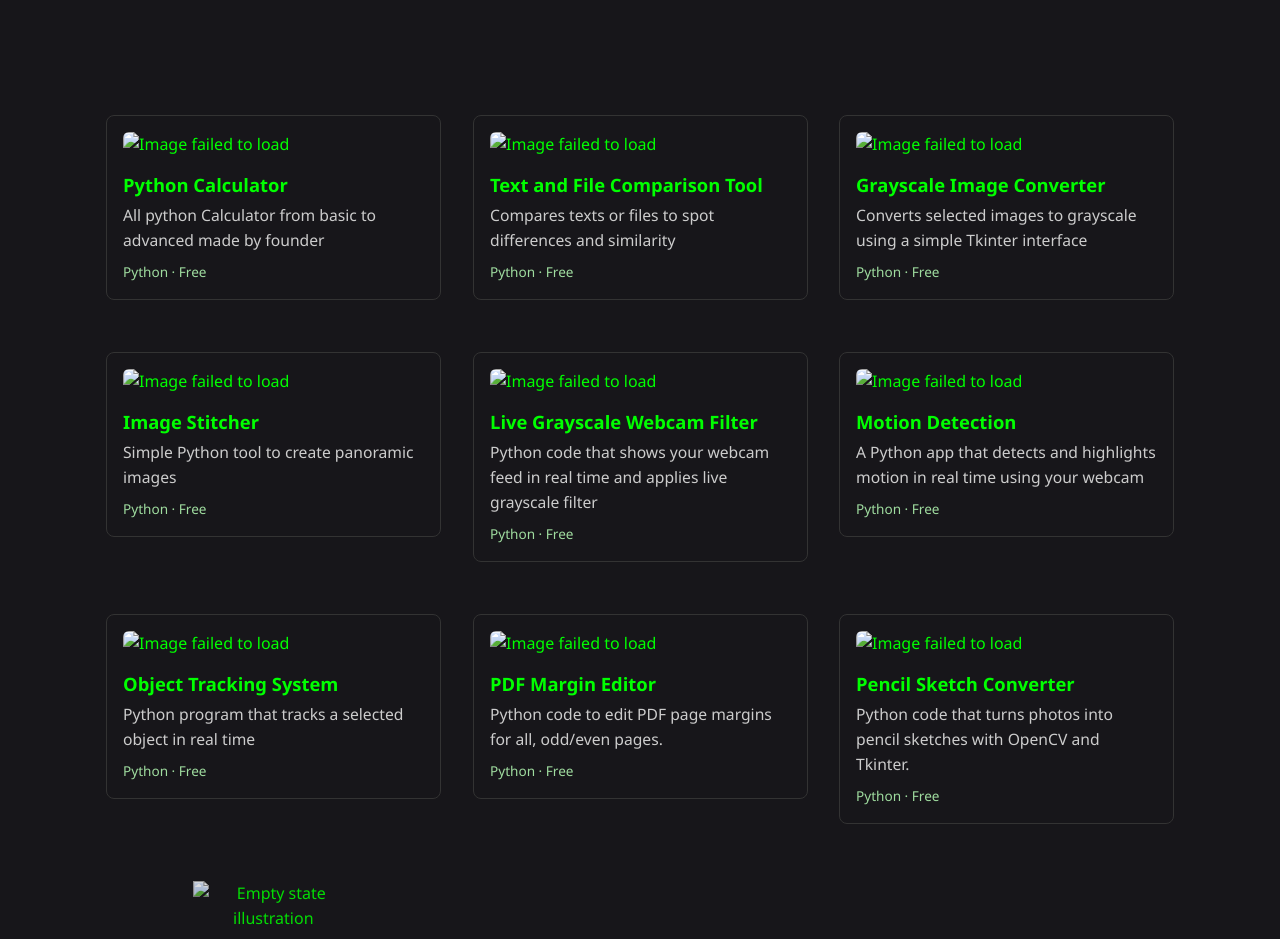
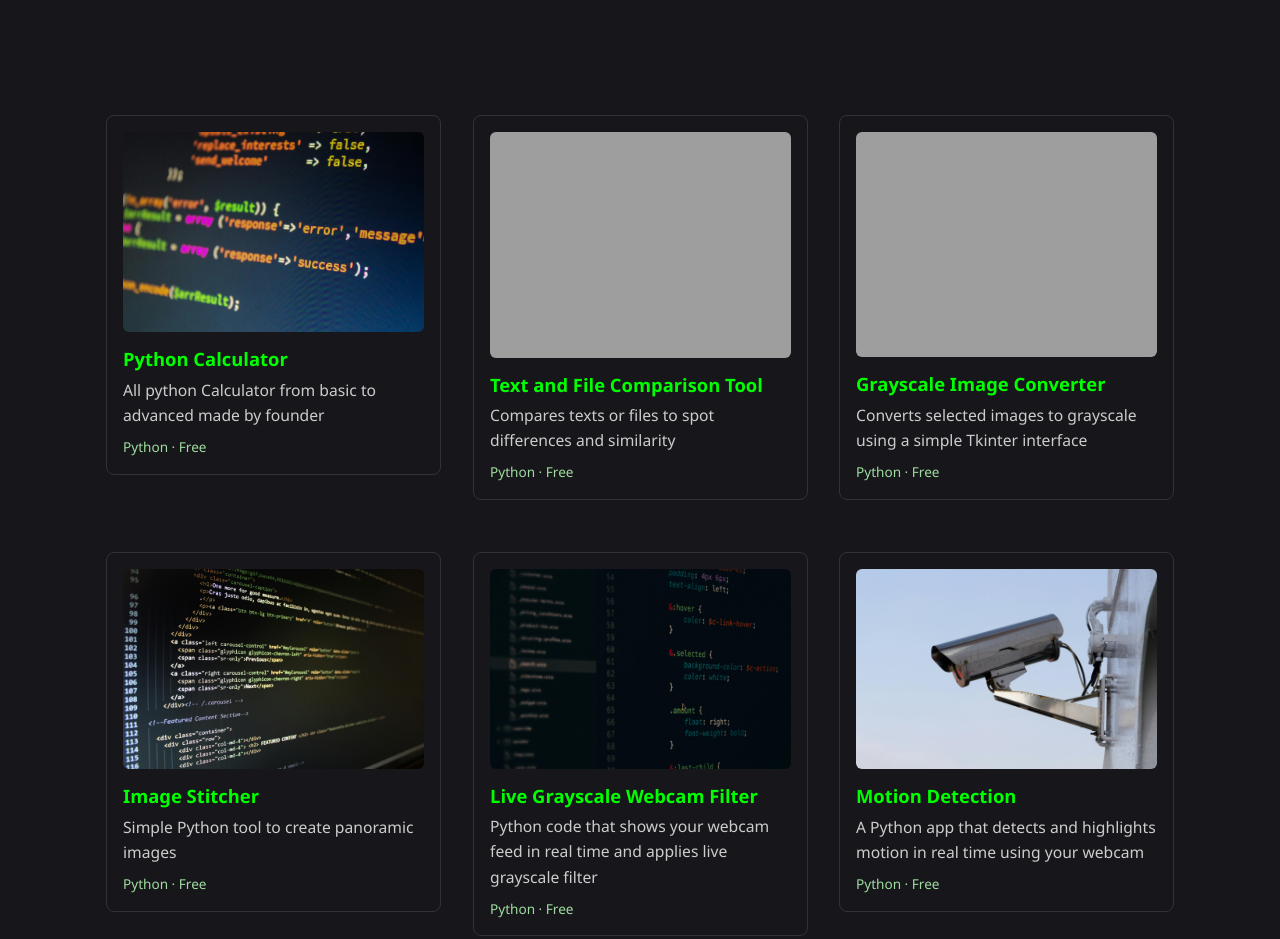
Before and after one commit to Lionshaft-pixel/UtilityStack, a plain HTML site: page index.html in a window 1280 px wide. Shown: the part 420-1359 px from the top of the page. Drawn offline with Linux system fonts and the light colour scheme; the site is published under a folder, as on GitHub Pages, so addresses that start at the root find nothing.

Commit message:
Fixed image paths for GitHub Pages

```diff
--- a/index.html
+++ b/index.html
@@ -294,7 +294,7 @@
             <div class="cards-grid">
                 <a href="python-calculator.html" class="card-link">
                     <div class="featured-card" role="article" aria-label="Python Calculator project">
-                        <img src="/images/card-images/card-image.jpg" alt="Image failed to load">
+                        <img src="images/card-images/card-image.jpg" alt="Image failed to load">
                         <h3 class="card-title">Python Calculator</h3>
                         <p class="card-desc">All python Calculator from basic to advanced made by founder</p>
                         <div class="meta">Python · Free</div>
@@ -303,7 +303,7 @@
 
                 <a href="comparison-tool.html" class="card-link">
                     <div class="featured-card" role="article" aria-label="Python Calculator project">
-                        <img src="/images/card-images/card2-image.jpg" alt="Image failed to load">
+                        <img src="images/card-images/card2-image.jpg" alt="Image failed to load">
                         <h3 class="card-title">Text and File Comparison Tool</h3>
                         <p class="card-desc">Compares texts or files to spot differences and similarity</p>
                         <div class="meta">Python · Free</div>
@@ -312,7 +312,7 @@
 
                 <a href="gic.html" class="card-link">
                     <div class="featured-card" role="article" aria-label="Python Calculator project">
-                        <img src="/images/card-images/card3-image.jpg" alt="Image failed to load">
+                        <img src="images/card-images/card3-image.jpg" alt="Image failed to load">
                         <h3 class="card-title">Grayscale Image Converter</h3>
                         <p class="card-desc">Converts selected images to grayscale using a simple Tkinter interface</p>
                         <div class="meta">Python · Free</div>
@@ -321,7 +321,7 @@
 
                 <a href="image-stitcher.html" class="card-link">
                     <div class="featured-card" role="article" aria-label="Python Calculator project">
-                        <img src="/images/card-images/card4-image.jpg" alt="Image failed to load">
+                        <img src="images/card-images/card4-image.jpg" alt="Image failed to load">
                         <h3 class="card-title">Image Stitcher</h3>
                         <p class="card-desc">Simple Python tool to create panoramic images</p>
                         <div class="meta">Python · Free</div>
@@ -330,7 +330,7 @@
 
                 <a href="webcam-filter.html" class="card-link">
                     <div class="featured-card" role="article" aria-label="Python Calculator project">
-                        <img src="/images/card-images/card5-image.jpg" alt="Image failed to load">
+                        <img src="images/card-images/card5-image.jpg" alt="Image failed to load">
                         <h3 class="card-title">Live Grayscale Webcam Filter</h3>
                         <p class="card-desc">Python code that shows your webcam feed in real time and applies live grayscale filter</p>
                         <div class="meta">Python · Free</div>
@@ -339,7 +339,7 @@
 
                 <a href="motion-detection.html" class="card-link">
                     <div class="featured-card" role="article" aria-label="Python Calculator project">
-                        <img src="/images/card-images/card6-image.jpg" alt="Image failed to load">
+                        <img src="images/card-images/card6-image.jpg" alt="Image failed to load">
                         <h3 class="card-title">Motion Detection</h3>
                         <p class="card-desc">A Python app that detects and highlights motion in real time using your webcam</p>
                         <div class="meta">Python · Free</div>
@@ -348,7 +348,7 @@
 
                 <a href="object-tracking.html" class="card-link">
                     <div class="featured-card" role="article" aria-label="Python Calculator project">
-                        <img src="/images/card-images/card7-image.png" alt="Image failed to load">
+                        <img src="images/card-images/card7-image.png" alt="Image failed to load">
                         <h3 class="card-title">Object Tracking System</h3>
                         <p class="card-desc">Python program that tracks a selected object in real time</p>
                         <div class="meta">Python · Free</div>
@@ -357,7 +357,7 @@
 
                 <a href="pdf-margin.html" class="card-link">
                     <div class="featured-card" role="article" aria-label="Python Calculator project">
-                        <img src="/images/card-images/card8-image.jpg" alt="Image failed to load">
+                        <img src="images/card-images/card8-image.jpg" alt="Image failed to load">
                         <h3 class="card-title">PDF Margin Editor</h3>
                         <p class="card-desc">Python code to edit PDF page margins for all, odd/even pages.</p>
                         <div class="meta">Python · Free</div>
@@ -366,7 +366,7 @@
 
                 <a href="pencil-sketch.html" class="card-link">
                     <div class="featured-card" role="article" aria-label="Python Calculator project">
-                        <img src="/images/card-images/card9-image.jpg" alt="Image failed to load">
+                        <img src="images/card-images/card9-image.jpg" alt="Image failed to load">
                         <h3 class="card-title">Pencil Sketch Converter</h3>
                         <p class="card-desc">Python code that turns photos into pencil sketches with OpenCV and Tkinter.</p>
                         <div class="meta">Python · Free</div>
@@ -374,7 +374,7 @@
                 </a>
 
                 <div class="empty-state">
-                    <img src="/images/bored-character.svg" alt="Empty state illustration">
+                    <img src="images/bored-character.svg" alt="Empty state illustration">
                     <p>This place is empty... List your projects to make it easier for other users!</p>
                 </div>
             </div>
```
